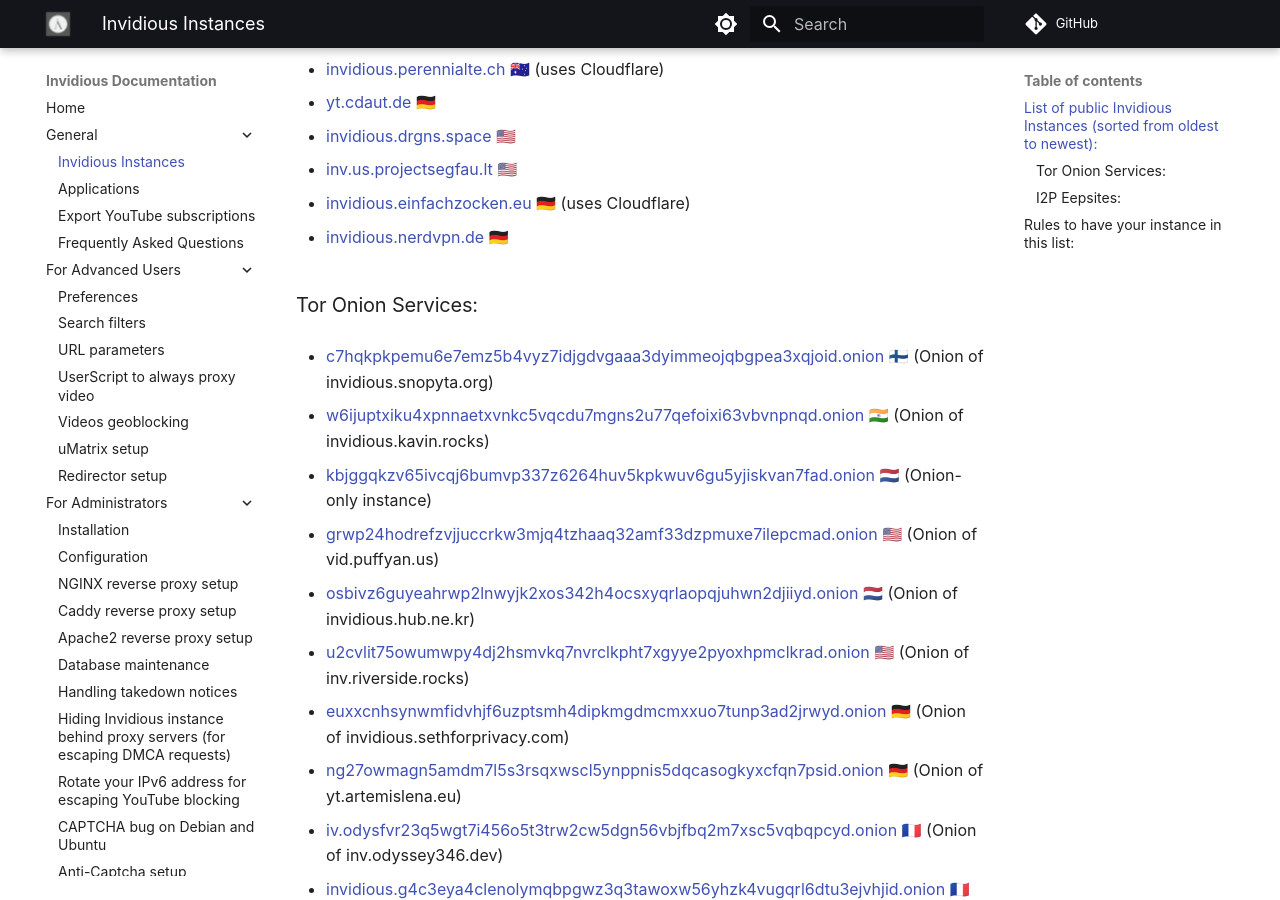
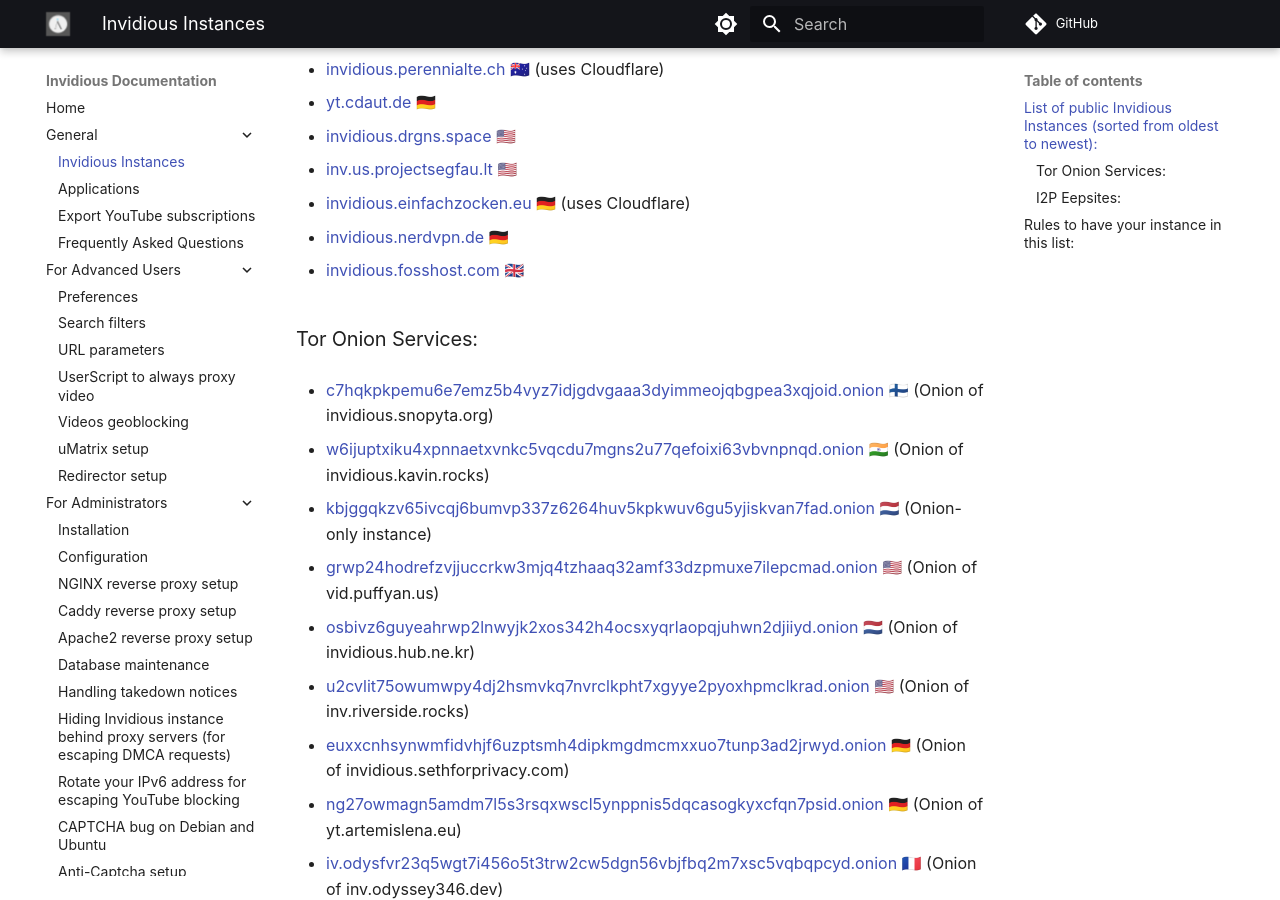
Before and after one commit to iv-org/documentation, an MkDocs documentation site: the page built from docs/instances.md, in a window 1280 px wide and 900 px high, scrolled down 1328 px. Built offline with MkDocs 1.6.1 and Material for MkDocs 9.7.7, drawn with Linux system fonts in a browser that asks for light colours; comment, search, counter and statistics services are not loaded.

Commit message:
Add fosshost instance

```diff
--- a/docs/instances.md
+++ b/docs/instances.md
@@ -74,6 +74,8 @@
 
 * [invidious.nerdvpn.de](https://invidious.nerdvpn.de) 🇩🇪
 
+* [invidious.fosshost.com](https://invidious.fosshost.com) 🇬🇧
+
 ### Tor Onion Services:
 * [c7hqkpkpemu6e7emz5b4vyz7idjgdvgaaa3dyimmeojqbgpea3xqjoid.onion](http://c7hqkpkpemu6e7emz5b4vyz7idjgdvgaaa3dyimmeojqbgpea3xqjoid.onion) 🇫🇮 (Onion of invidious.snopyta.org)
 
```
